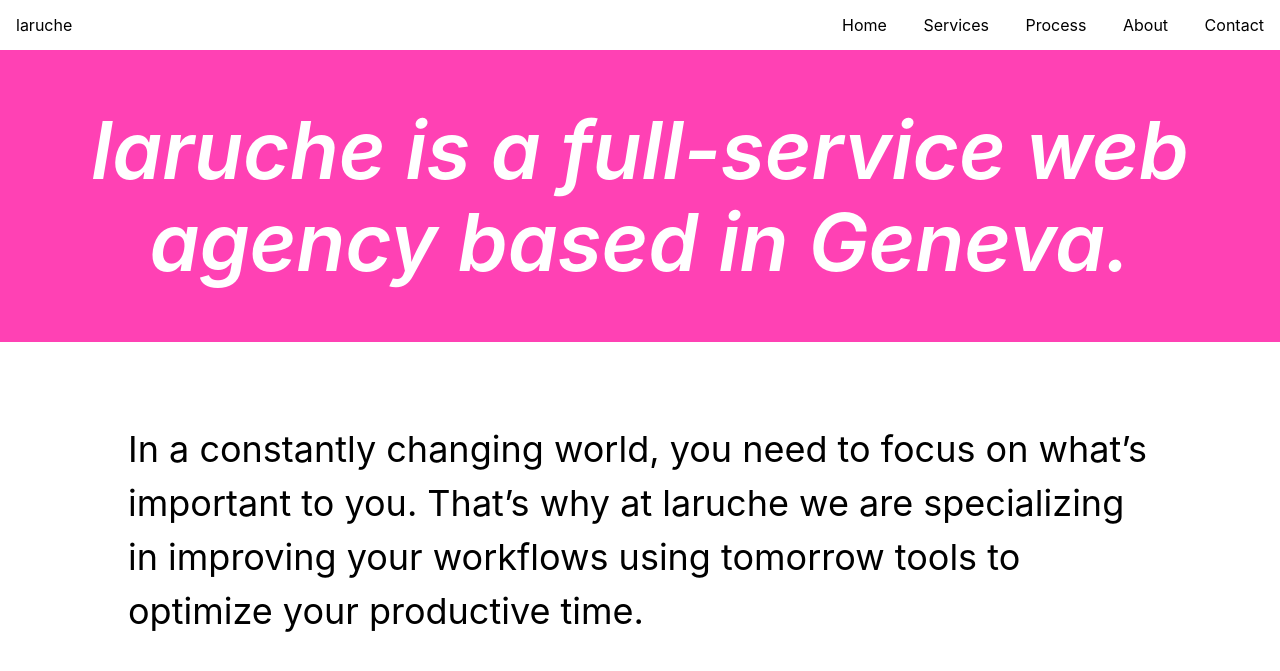
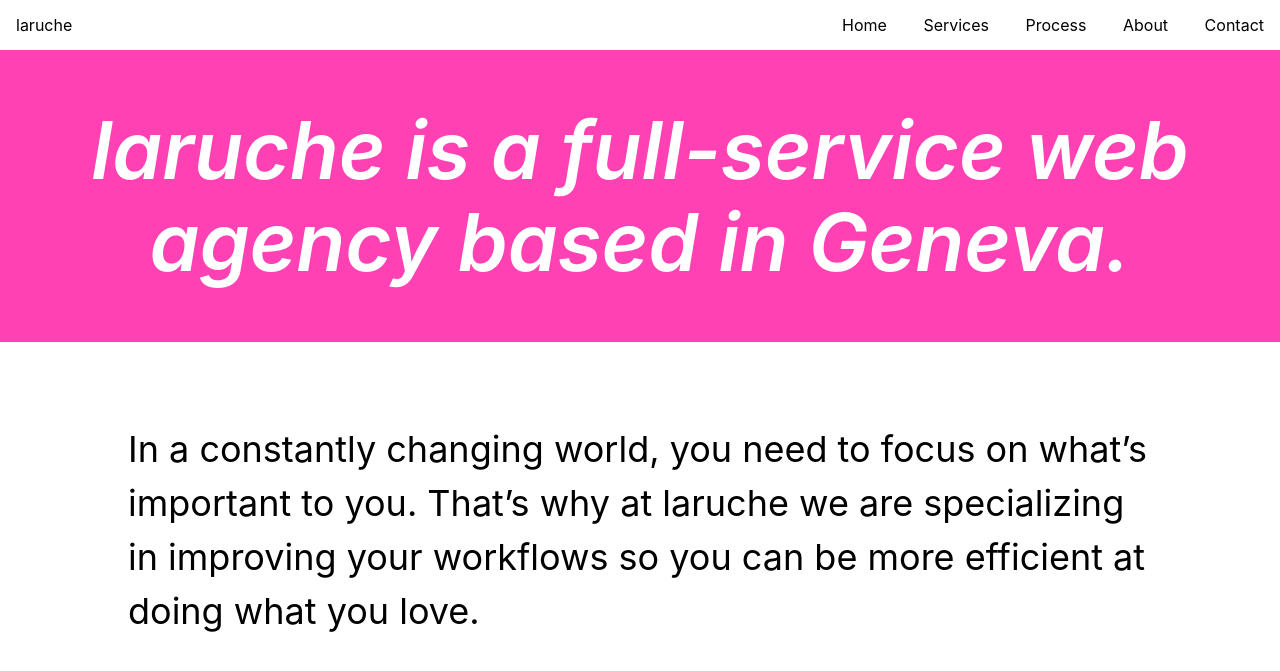
Before and after one commit to larucheio/laruche.io, a Jekyll site: the page built from index.html, in a window 1280 px wide. Shown: the top 671 px of the page. Built offline with Jekyll 4.4.1, drawn with Linux system fonts in a browser that asks for light colours; nearby versions of some CDN libraries.

Commit message:
Update home line

```diff
--- a/index.html
+++ b/index.html
@@ -7,6 +7,6 @@ layout: default
 <div class="ph4 ph5-m ph6-l">
   {% include components/header.html
       title=""
-      subtitle="In a constantly changing world, you need to focus on what’s important to you. That’s why at laruche we are specializing in improving your workflows using tomorrow tools to optimize your productive time."
+      subtitle="In a constantly changing world, you need to focus on what’s important to you. That’s why at laruche we are specializing in improving your workflows so you can be more efficient at doing what you love."
   %}
 </div>
```
